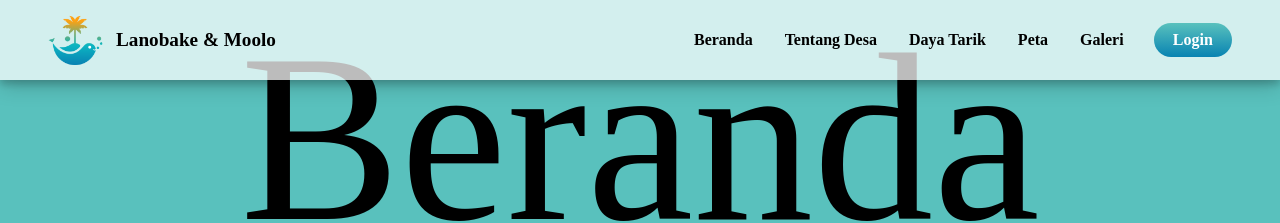
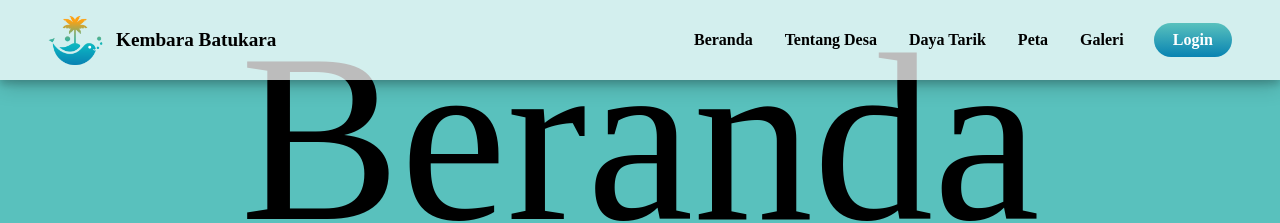
Before and after one commit to ZulfikarPra/muna-palpale, a React (Create React App) app in the folder frontend/: page / in a window 1280 px wide. Shown: the top 223 px of the page. Built offline with nearby package versions, Linux system fonts and the light colour scheme; a web font is replaced by a local one.

Commit message:
ngubah judul website

```diff
--- a/frontend/public/index.html
+++ b/frontend/public/index.html
@@ -25,7 +25,7 @@
       work correctly both with client-side routing and a non-root public URL.
       Learn how to configure a non-root public URL by running `npm run build`.
     -->
-    <title>Lanobake & Moolo</title>
+    <title>Kembara Batukara</title>
   </head>
   <body>
     <noscript>You need to enable JavaScript to run this app.</noscript>
--- a/frontend/src/components/Header.js
+++ b/frontend/src/components/Header.js
@@ -7,7 +7,7 @@ export const Header = () => {
 
   const toggleHamburger = () => {
     setHamburgerOpen(!hamburgerOpen);
-    console.log(hamburgerOpen)
+    console.log(hamburgerOpen);
   };
 
   return (
@@ -16,10 +16,10 @@ export const Header = () => {
         <div className="webLogo">
           <img src={logo512} alt="" className="webLogo logo" />
           <Link to={'/'} className="nav-link-logo">
-            Lanobake & Moolo
+            Kembara Batukara
           </Link>
         </div>
-        <nav className= {hamburgerOpen? "" : "hideNav"}>
+        <nav className={hamburgerOpen ? '' : 'hideNav'}>
           <ul>
             <li>
               <Link to={'/'} className="nav-link">
```
Lines whose indentation alone changed are shown as unchanged.
